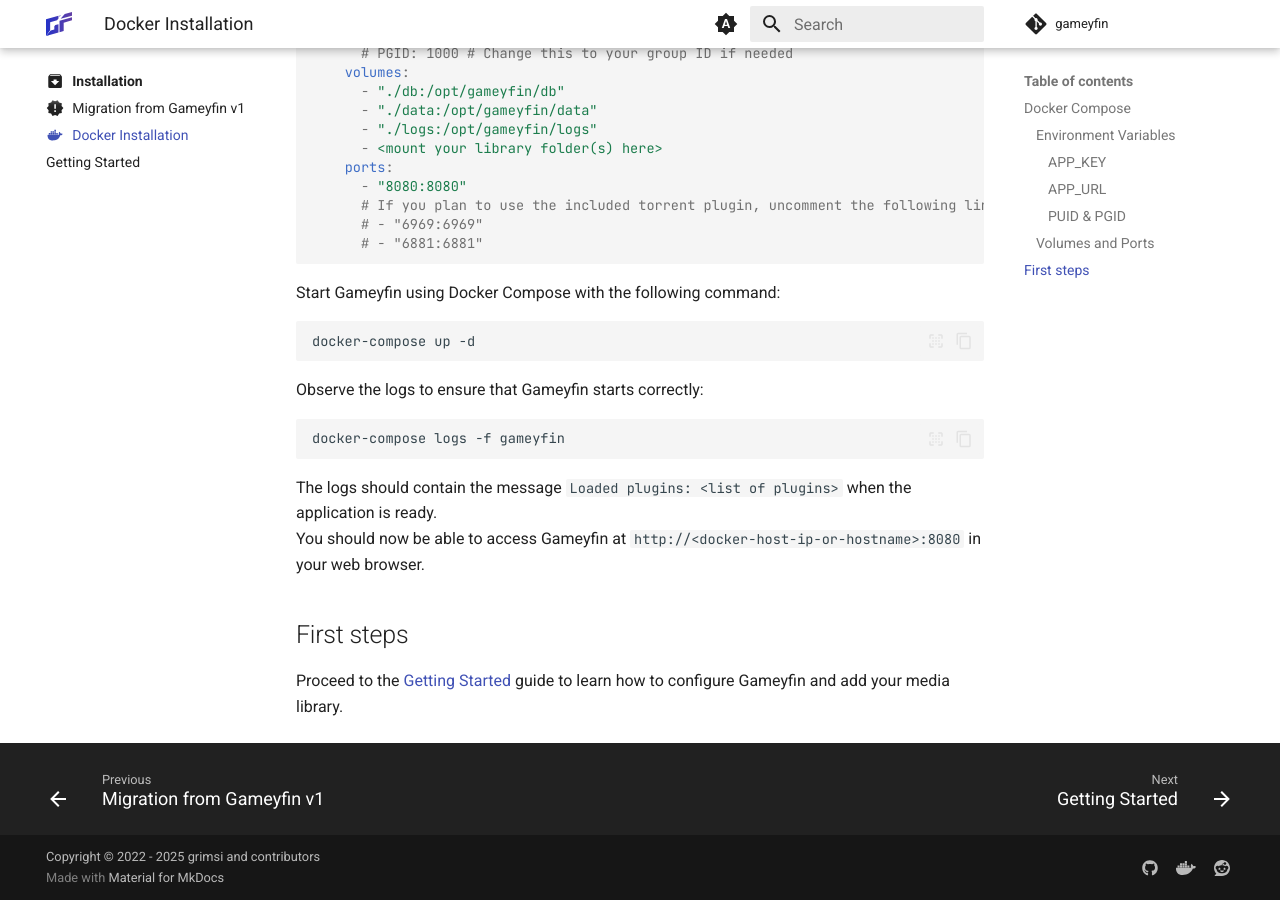
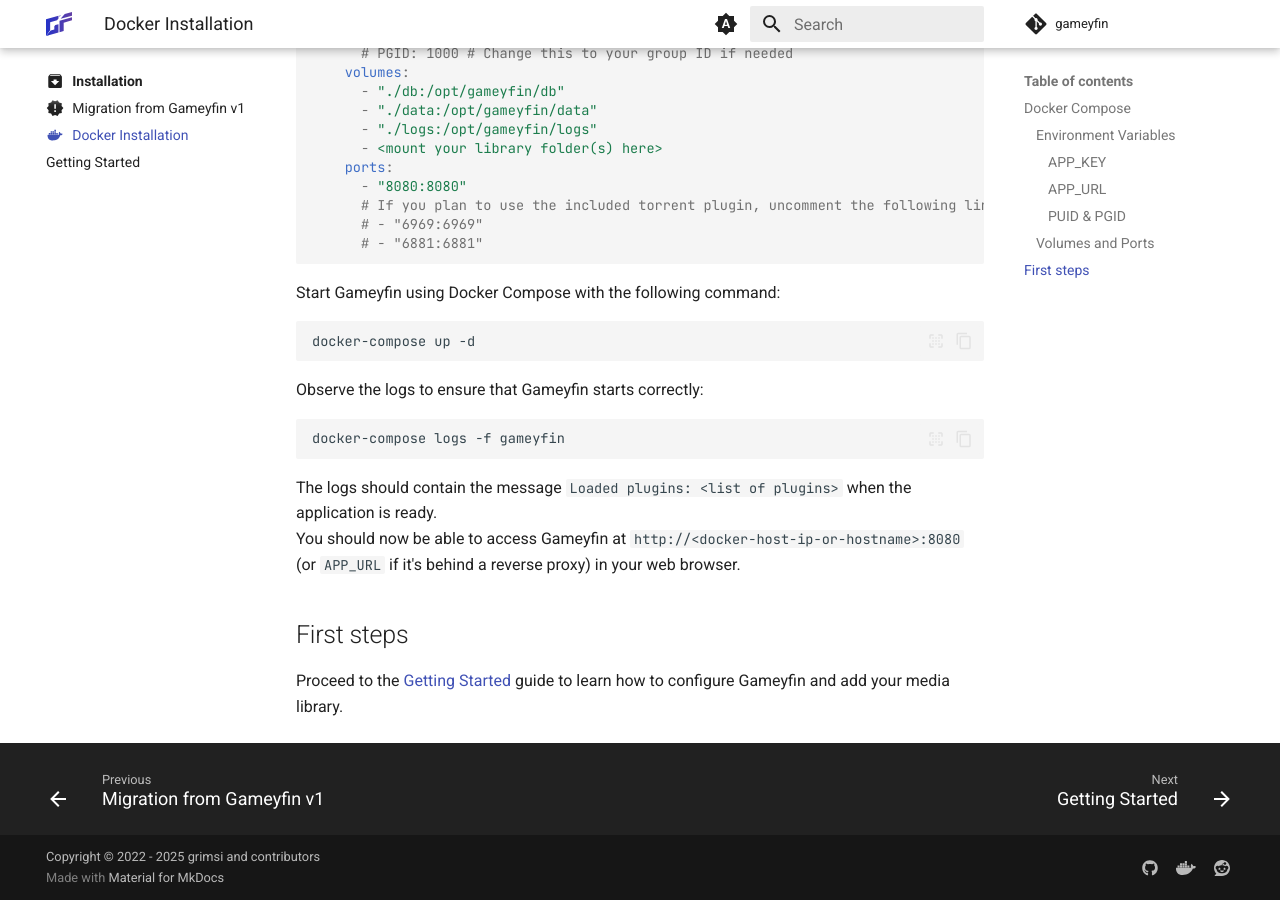
Before and after one commit to gameyfin/docs, an MkDocs documentation site: the page built from docs/installation/docker.md, in a window 1280 px wide and 900 px high, scrolled down 1703 px. Built offline with MkDocs 1.6.1 and Material for MkDocs 9.7.7, drawn with Linux system fonts in a browser that asks for light colours; comment, search, counter and statistics services are not loaded.

Commit message:
Include APP_URL

````diff
--- a/docs/installation/docker.md
+++ b/docs/installation/docker.md
@@ -83,7 +83,7 @@
 docker-compose logs -f gameyfin
 ```
 The logs should contain the message `Loaded plugins: <list of plugins>` when the application is ready.
-You should now be able to access Gameyfin at `http://<docker-host-ip-or-hostname>:8080` in your web browser.
+You should now be able to access Gameyfin at `http://<docker-host-ip-or-hostname>:8080` (or `APP_URL` if it's behind a reverse proxy) in your web browser.
 
 ## First steps
 
````
